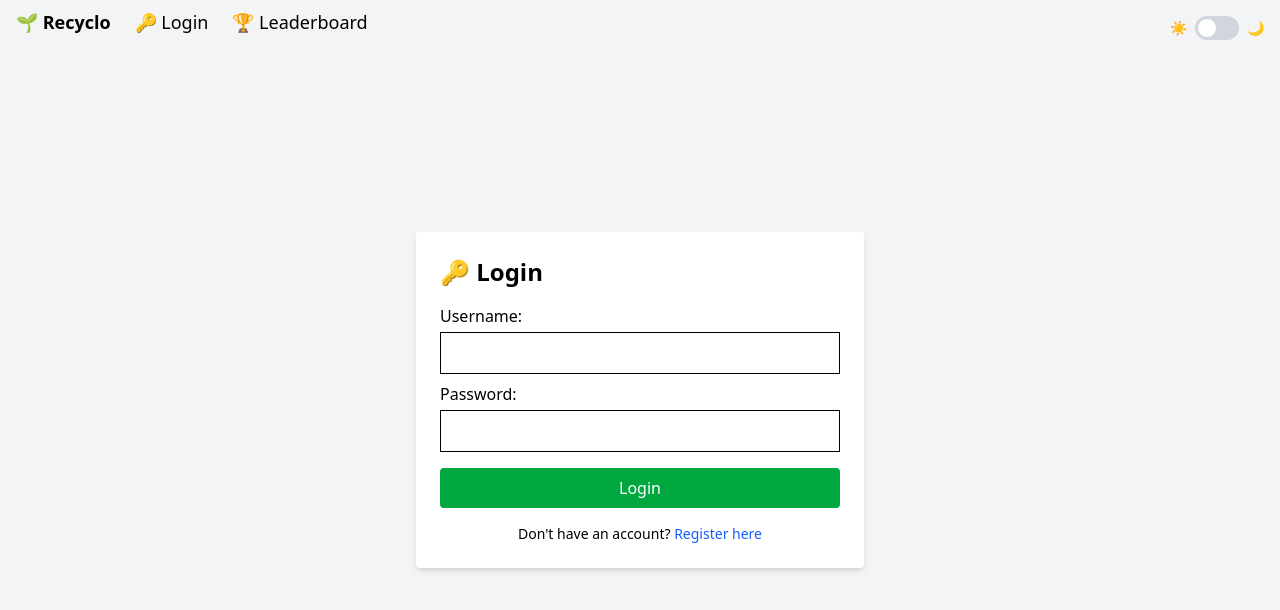
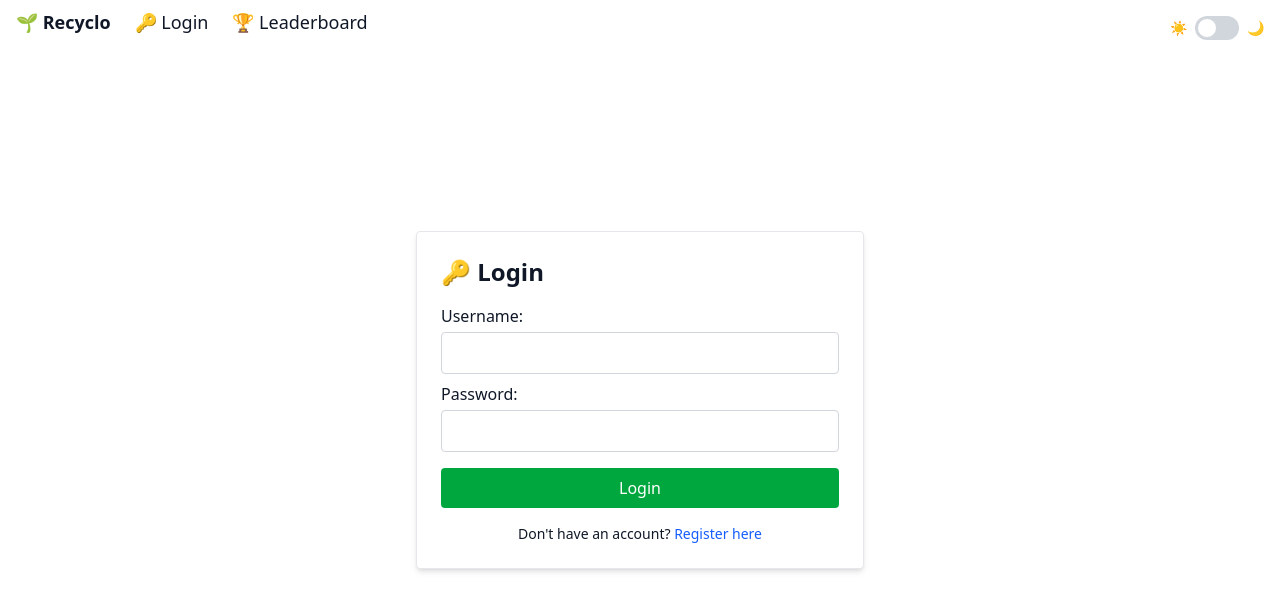
Before and after one commit to Jiwei-Cao/Recyclo, a React (Vite) app in the folder frontend/: page /login in a window 1280 px wide. Shown: the top 610 px of the page. Built offline with nearby package versions, Linux system fonts and the light colour scheme; no server answers.

Commit message:
updated dark mode for login

```diff
--- a/frontend/src/components/login.jsx
+++ b/frontend/src/components/login.jsx
@@ -27,6 +27,7 @@ function Login({ darkMode, setDarkMode}) {
         const formDetails = new URLSearchParams();
         formDetails.append('username', username);
         formDetails.append('password', password);
+
         try {
             const response = await fetch(
                 `${import.meta.env.VITE_API_BASE_URL}/login`,
@@ -46,14 +47,41 @@ function Login({ darkMode, setDarkMode}) {
             localStorage.setItem('token', data.access_token);
             navigate('/stats');
         } catch (error) {
-        setLoading(false);
-        setError('An error occurred: ' + error.message + ' Please try again later.');
+            setLoading(false);
+            setError('An error occurred: ' + error.message + ' Please try again later.');
         }
     }
+
+    const outerClass = `
+        min-h-screen flex flex-col items-center justify-center p-4
+        ${darkMode ? 'bg-gray-900 text-white' : 'bg-white text-gray-900'}
+        transition-colors duration-300
+    `;
+
+    const formClass = `
+        ${darkMode ? 'bg-gray-800 text-white' : 'bg-white text-gray-900'}
+        p-6 rounded shadow-md w-full max-w-md border
+        ${darkMode ? 'border-gray-700' : 'border-gray-200'}
+        transition-colors duration-300
+    `;
+
+    const inputClass = `
+        w-full border px-3 py-2 mt-1 bg-transparent
+        ${darkMode ? 'border-gray-600' : 'border-gray-300'}
+        rounded transition-colors duration-300
+    `;
+
+    const buttonClass = `
+        bg-green-600 text-white px-4 py-2 w-full rounded
+        hover:bg-green-700 disabled:opacity-50
+        transition-colors duration-300
+    `;
+
     return (
-    <div className="min-h-screen flex items-center justify-center bg-gray-100 p-4">
+    <div className={outerClass}>
         <Header darkMode={darkMode} setDarkMode={setDarkMode} />
-        <form onSubmit={handleSubmit} className="bg-white p-6 rounded shadow-md w-full max-w-md">
+
+        <form onSubmit={handleSubmit} className={formClass}>
         <h2 className="text-2xl font-bold mb-4">🔑 Login</h2>
 
         {error && <p className="text-red-500 mb-2">{error}</p>}
@@ -66,7 +94,7 @@ function Login({ darkMode, setDarkMode}) {
             onChange={(e) => setUsername(e.target.value)}
             disabled={loading}
             required
-            className="w-full border px-3 py-2 mt-1"
+            className={inputClass}
             />
         </label>
 
@@ -78,14 +106,14 @@ function Login({ darkMode, setDarkMode}) {
             onChange={(e) => setPassword(e.target.value)}
             disabled={loading}
             required
-            className="w-full border px-3 py-2 mt-1"
+            className={inputClass}
             />
         </label>
 
         <button
             type="submit"
             disabled={loading}
-            className="bg-green-600 text-white px-4 py-2 w-full rounded hover:bg-green-700"
+            className={buttonClass}
         >
             {loading ? 'Logging in…' : 'Login'}
         </button>
```
